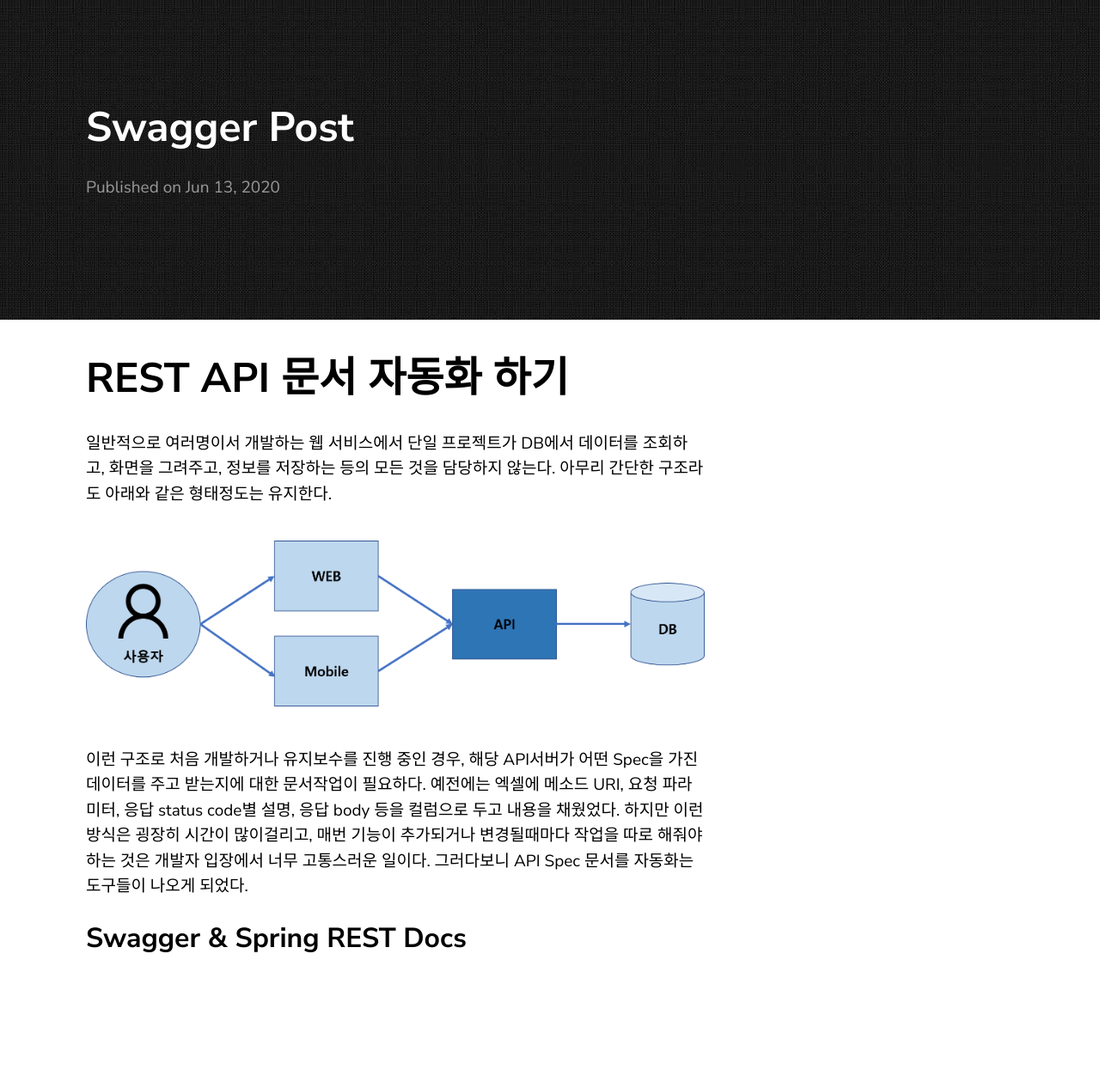
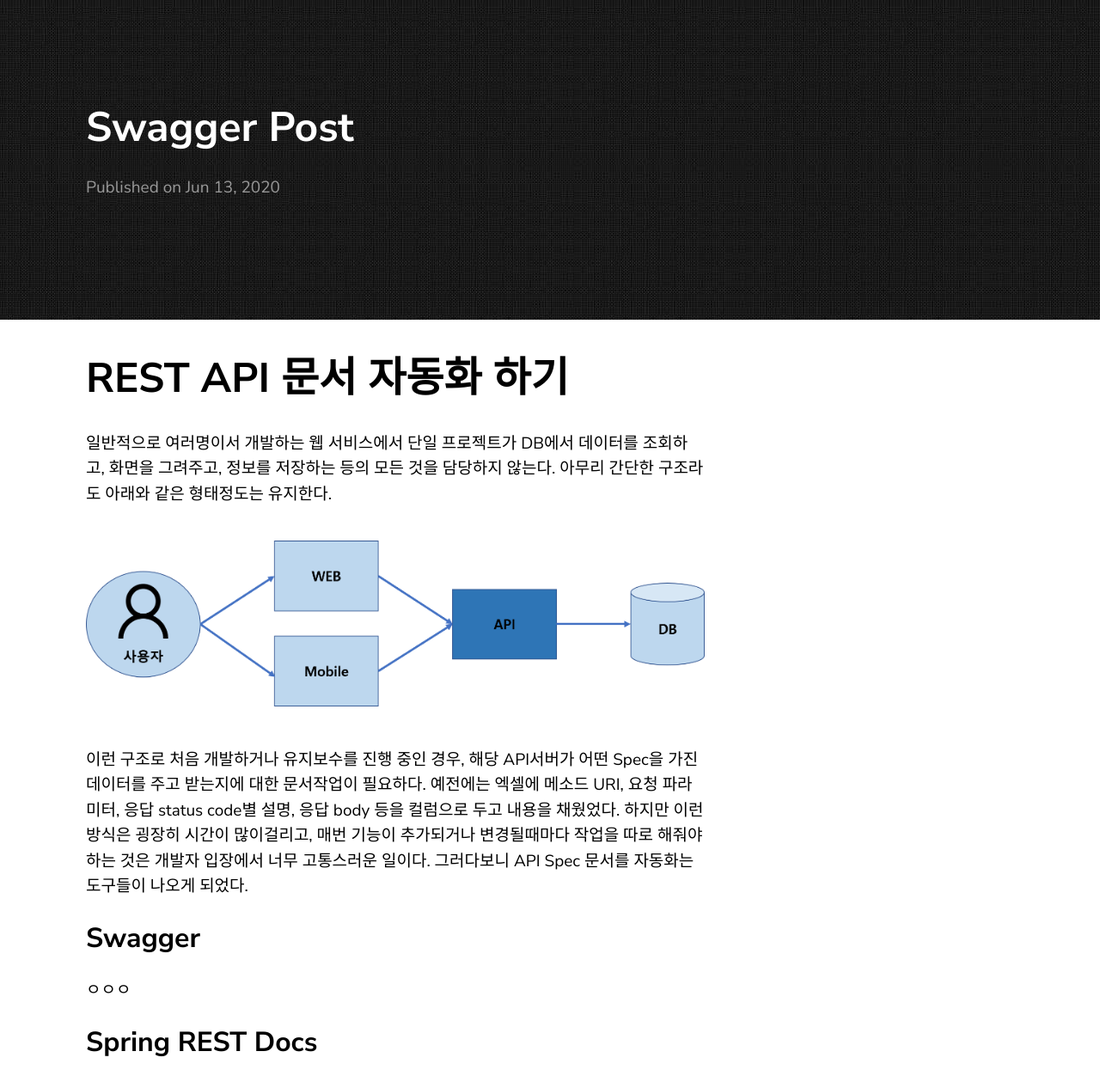
Before and after one commit to rbwls31/rbwls31.github.io, a Jekyll site: the page built from _posts/2020-06-13-swagger-post.markdown, in a window 1280 px wide. Shown: the whole page at 86% size. Built offline with Jekyll 4.4.1, drawn with Linux system fonts in a browser that asks for light colours; our own code applies the rules of GitHub Pages for plain Markdown files; before the commit the page ends 1138 px from its top, so only the background shows below that; part of the change alters nothing that is shown.

Commit message:
_posts/2020-06-13-swagger-post.markdown updated from https://stackedit.io/

```diff
--- a/_posts/2020-06-13-swagger-post.markdown
+++ b/_posts/2020-06-13-swagger-post.markdown
@@ -6,13 +6,16 @@
 이런 구조로 처음 개발하거나 유지보수를 진행 중인 경우, 해당 API서버가 어떤 Spec을 가진 데이터를 주고 받는지에 대한 문서작업이 필요하다.
 예전에는 엑셀에 메소드 URI, 요청 파라미터, 응답 status code별 설명, 응답 body 등을 컬럼으로 두고 내용을 채웠었다.  하지만 이런 방식은 굉장히 시간이 많이걸리고, 매번 기능이 추가되거나 변경될때마다 작업을 따로 해줘야 하는 것은 개발자 입장에서 너무 고통스러운 일이다. 그러다보니 API Spec 문서를 자동화는 도구들이 나오게 되었다.
 
-## Swagger & Spring REST Docs
+## Swagger
+ㅇㅇㅇ
+
+## Spring REST Docs
 
 
 
 
 <!--stackedit_data:
-eyJoaXN0b3J5IjpbMTIzNzIwNjU3NiwxODU1MjkxNTgsMTc1Mj
-c1NzkyNiwtMTc2NjcyMjg0OCw1MDc4OTc1NzcsNjk3MDI3NjIs
-LTQ4Mjc5NjkzMSwtNDc2MzI4NjE4XX0=
+eyJoaXN0b3J5IjpbNjQ2NzEyNDA5LDE4NTUyOTE1OCwxNzUyNz
+U3OTI2LC0xNzY2NzIyODQ4LDUwNzg5NzU3Nyw2OTcwMjc2Miwt
+NDgyNzk2OTMxLC00NzYzMjg2MThdfQ==
 -->
```
